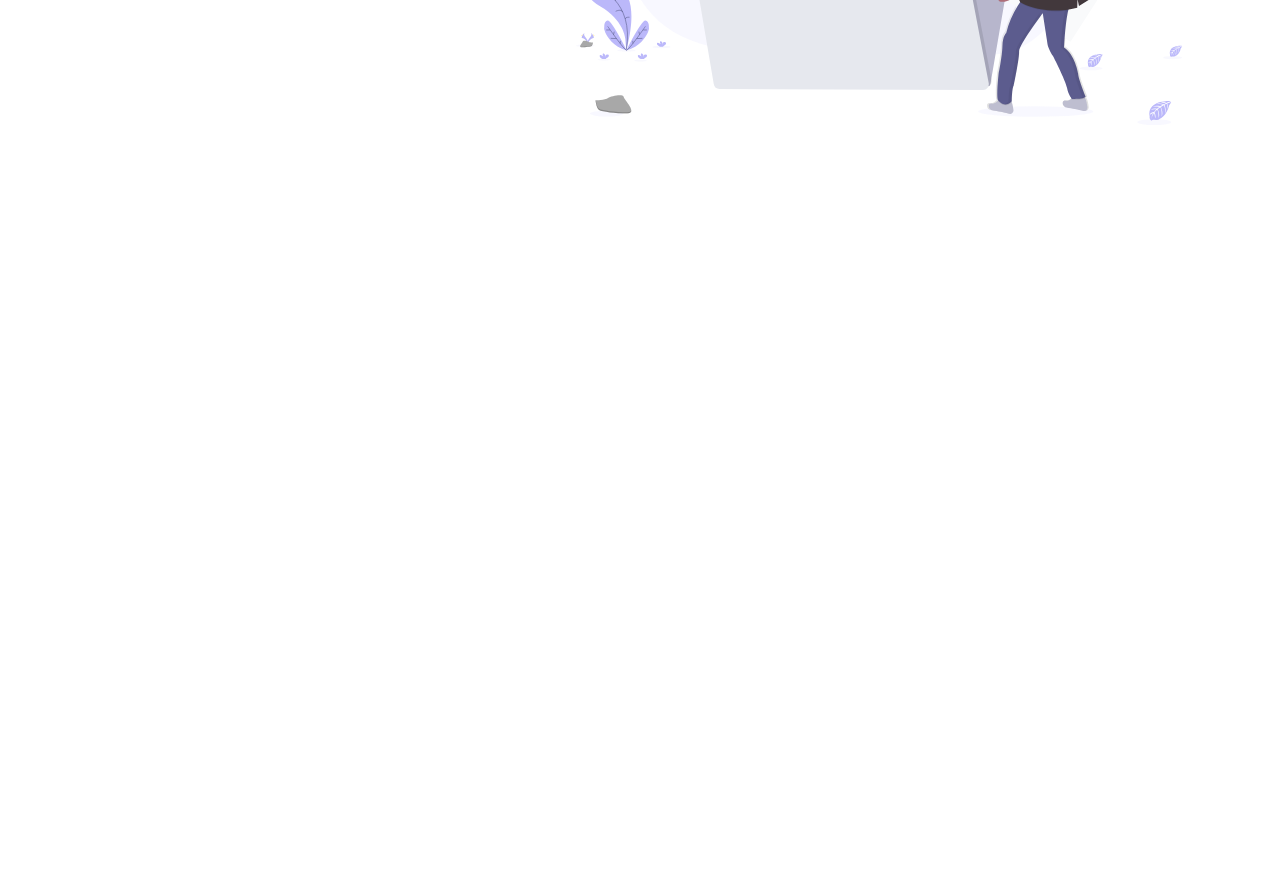
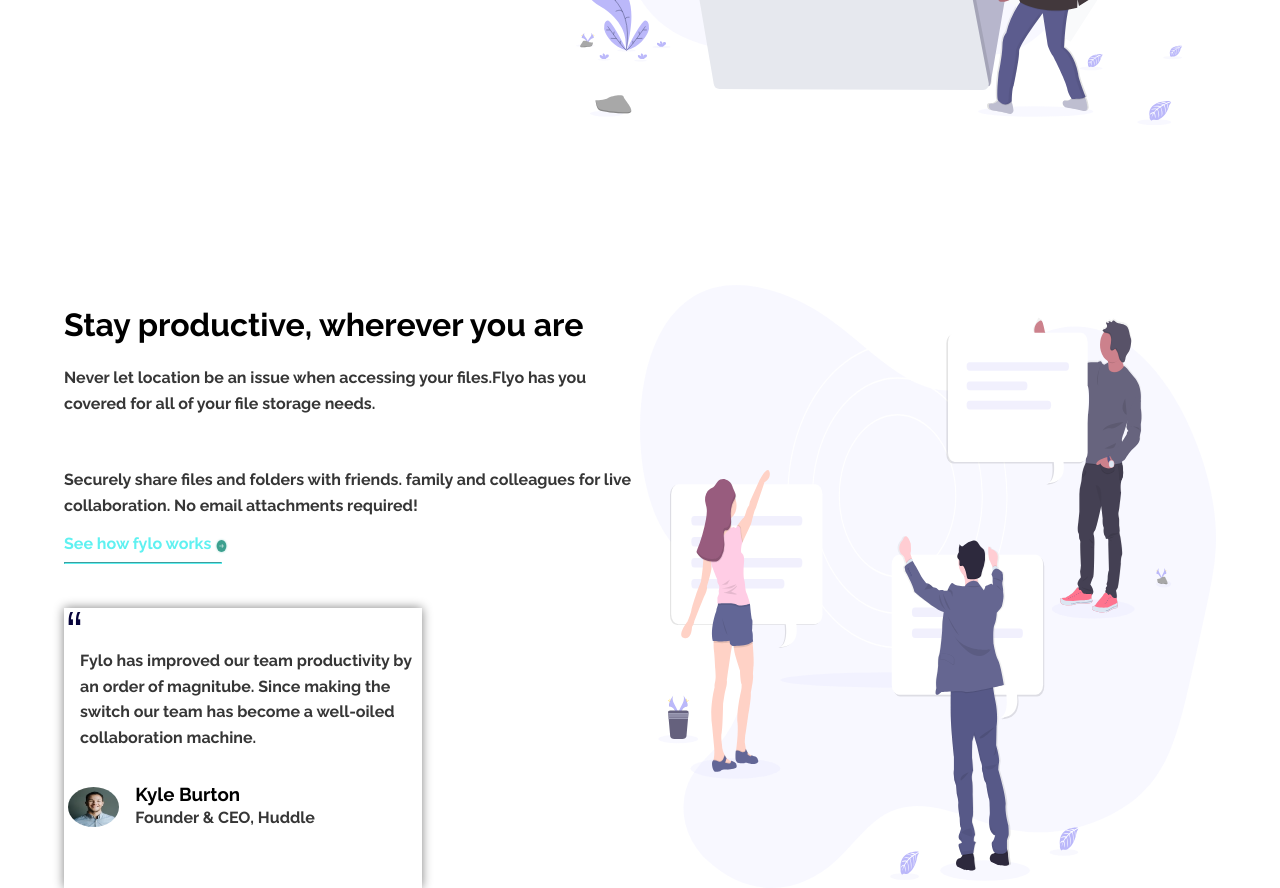
Before and after one commit to karimabdelghanyhefnawy1/fylo, a plain HTML site: page index.html in a window 1280 px wide. Shown: the part 511-1399 px from the top of the page. Before the commit the page ends 800 px from the top, so only its background shows below. Drawn offline with Linux system fonts and the light colour scheme.

Commit message:
text and image

```diff
--- a/index.html
+++ b/index.html
@@ -24,7 +24,7 @@
 <!--end header-->
 <!--start contant-->
     <div class="contant">
-      <div class="servises">
+      <div class="text">
         <h1>
           All your files in one secure
           location, accessible anywhere
@@ -44,6 +44,40 @@
       <img src="images/illustration-1.svg" alt="">
     </div>
 <!--end contant-->
-   </div>
+<div class="services">
+  <div class="text">
+    <h1>Stay productive, wherever you are</h1>
+    <p>Never let location be an issue when accessing your files.Flyo has you
+      covered for all of your file storage needs.
+    </p>
+    <br>
+    <p>Securely share files and folders with friends. family and colleagues for
+    live collaboration. No email attachments required!
+    </p>
+    <div class="fyloworks">
+      <h4>See how fylo works</h4>
+      <img src="images/icon-arrow.svg" alt="">
+    </div>
+    <hr>
+    <div class="feedback">
+      <img src="images/icon-quotes.svg" alt="">
+      <p>
+        Fylo has improved our team productivity by
+         an order of magnitube. Since making the
+         switch our team has become a well-oiled
+         collaboration machine.
+      </p>
+      <div class="profile">
+        <img class="image" src="images/avatar-testimonial.jpg" alt="">
+        <div class="name">
+          <h3>Kyle Burton</h3>
+          <p>Founder & CEO, Huddle</p>
+        </div>
+      </div>
+    </div>
+  </div>
+  <img class="image" src="images/illustration-2.svg" alt="">
+</div>
+  </div>
 </body>
 </html>
--- a/master.css
+++ b/master.css
@@ -41,7 +41,7 @@ body{
     width: 50vw;
     margin-top: 5rem;
 }
-.contant .servises {
+.contant .text {
     width: 45vw;
     margin-top: 10rem;
 }
@@ -50,6 +50,7 @@ body{
 }
 .contant p  {
     color:rgb(110, 108, 108);
+    line-height: 1.6;
 }
 .contant input {
     width: 20vw;
@@ -58,6 +59,7 @@ body{
 .email {
     display:flex;
     flex-direction: row;
+    margin-top: 2rem;
 }
 .email button {
     width: 15vw;
@@ -68,3 +70,63 @@ body{
     border-radius: 0.25rem;
     cursor: pointer;
 }
+.services {
+    display: flex;
+    flex-direction: row;
+}
+.services img {
+    width: 45vw;
+    margin-top: 10rem;
+}
+.services .text {
+    width: 45vw;
+    margin-top: 10rem;
+}
+.services .text p {
+    line-height: 1.6;
+    color: hsl(0, 0%, 21%);
+}
+.text h4 {
+    color: hsl(180, 84%, 66%);
+    margin: 0;
+}
+.fyloworks {
+    display: flex;
+    flex-direction: row;
+    margin-top: 1rem;
+}
+.text img {
+    width: 1vw;
+    height: 2vh;
+    margin-top: 0.25rem;
+    margin-left: 0.25rem;
+}
+hr {
+    width: 27.5%;
+    display: inline-block;
+    border-color: hsl(180, 84%, 66%);
+}
+.feedback {
+    width: 28vw;
+    height: 35vh;
+    margin-top: 2rem;
+    box-shadow: 0 0 0.625rem gray;
+}
+.feedback .image {
+    width: 4vw;
+    height: 5vh;
+    border-radius: 50%;
+}
+.feedback p {
+    margin-left: 1rem;
+    line-height: 1.6;
+}
+.profile {
+    display: flex;
+    flex-direction: row;
+    margin-top: 2rem;
+}
+.name p, h3 {
+    margin: 0;
+    margin-left: 1rem;
+}
```
